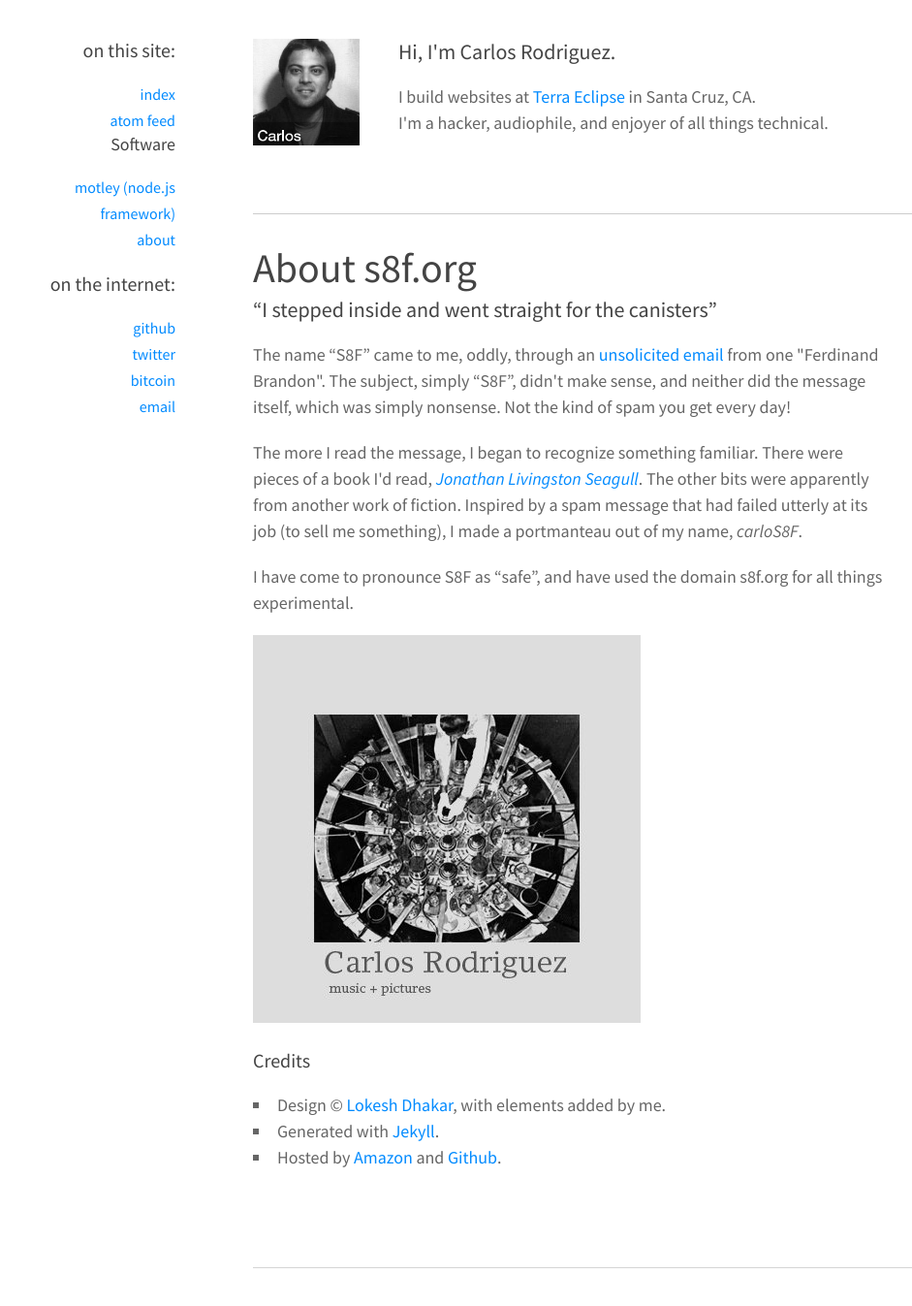
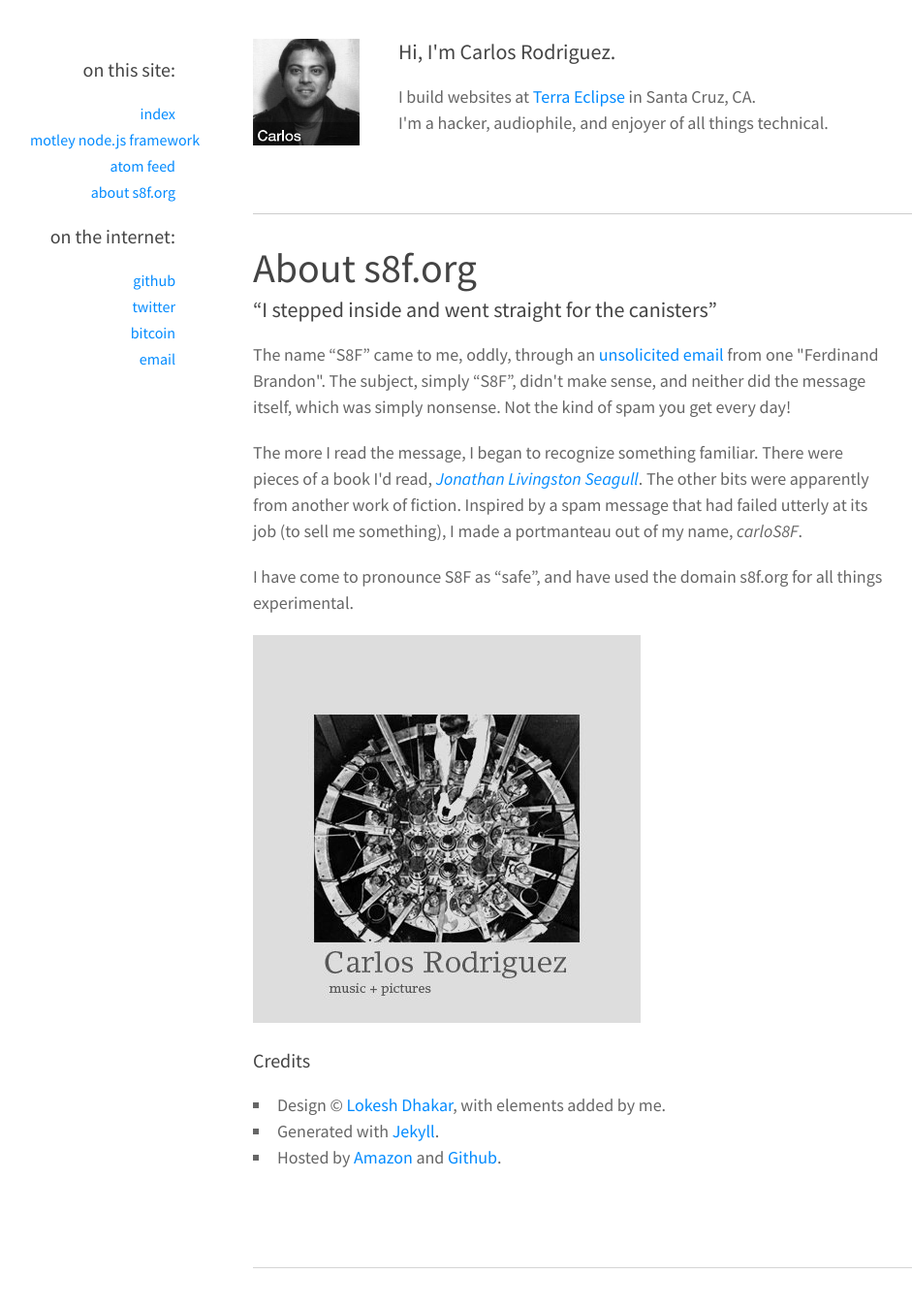
Before and after one commit to carlos8f/s8f.org, a Jekyll site: the page built from about.html, in a window 1280 px wide and 1400 px high. Shown: the top 1347 px of the window at 97% size, without its empty margins (9-950 px from the left). Built offline with Jekyll 4.4.1, drawn with Linux system fonts in a browser that asks for light colours; some web fonts are replaced.

Commit message:
working on sidebar

```diff
--- a/_includes/sidebar.html
+++ b/_includes/sidebar.html
@@ -3,14 +3,9 @@
     <h3>on this site:</h3>
     <ul>
       {% if page.url != "/index.html" %}<li><a href="{{site.url}}/index.html">index</a></li>{% endif %}
+      <li><a href="{{site.url}}/motley.html">motley node.js framework</a></li>
       <li><a href="{{site.url}}/atom.xml">atom feed</a></li>
-      <li>
-        <h4>Software</h4>
-        <ul>
-          <li><a href="{{site.url}}/motley.html">motley (node.js framework)</a></li>
-        </ul>
-      </li>
-      <li><a href="{{site.url}}/about.html">about</a></li>
+      <li><a href="{{site.url}}/about.html">about s8f.org</a></li>
     </ul>
 
     <h3>on the internet:</h3>
--- a/screen.css
+++ b/screen.css
@@ -456,6 +456,11 @@ body {
 .sidebar {
   font-size: 16px;
   text-align: right;
+  white-space: nowrap;
+}
+
+.sidebar h3, .sidebar h4 {
+  margin: 1em 0;
 }
 
 img.avatar {
```
